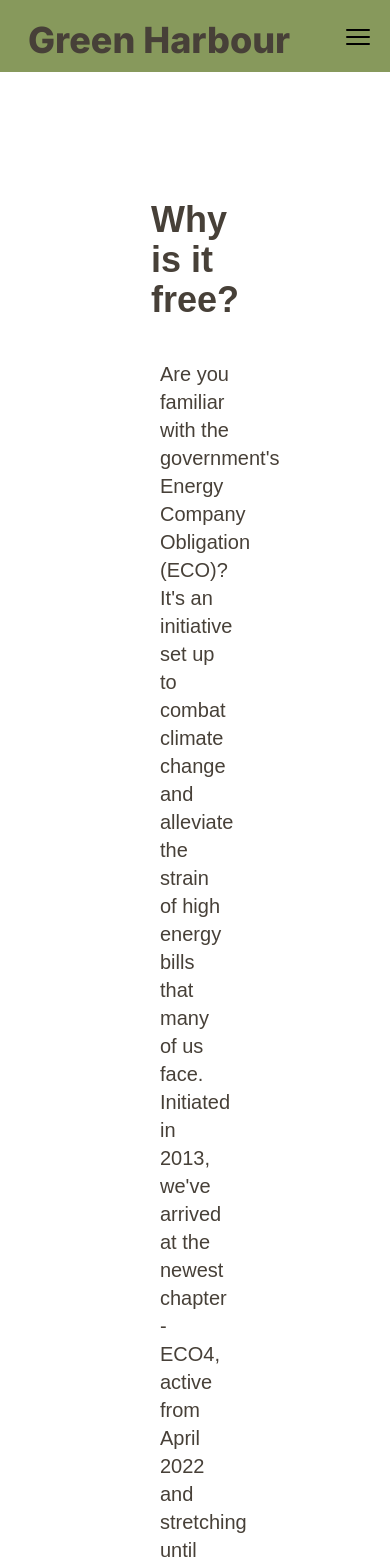
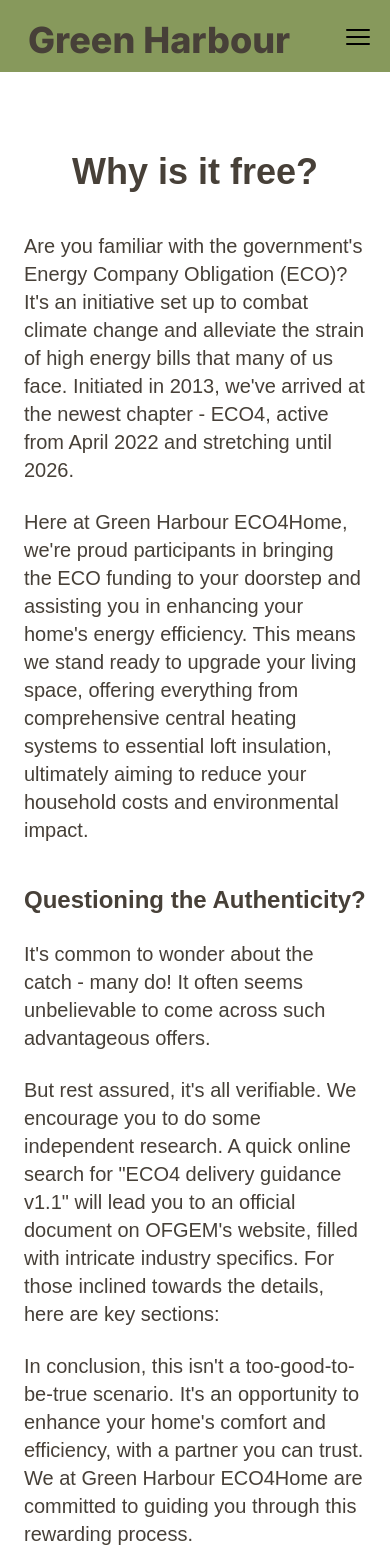
Before and after one commit to UzairChaudhary/Green-Harbour, a Next.js app: page /why-is-it-free in a window 390 px wide. Shown: the top 1568 px of the page. Built offline with nearby package versions, Linux system fonts and the light colour scheme.

Commit message:
responsive why is it free page

```diff
--- a/src/app/why-is-it-free/page.js
+++ b/src/app/why-is-it-free/page.js
@@ -2,14 +2,15 @@
 
 export default function page() {
   return (
-    <div className=' mx-40 font-proxima-nova text-mud_color mt-32'>
-        <h1 className='flex justify-center items-center text-4xl font-extrabold'>Why is it free?</h1>
-        <p className='text-xl mt-10'>Are you familiar with the government{`'`}s Energy Company Obligation (ECO)? It{`'`}s an initiative set up to combat climate change and alleviate the strain of high energy bills that many of us face. Initiated in 2013, we{`'`}ve arrived at the newest chapter - ECO4, active from April 2022 and stretching until 2026.</p>
-        <p className='text-xl mt-10'>Here at Green Harbour ECO4Home, we{`'`}re proud participants in bringing the ECO funding to your doorstep and assisting you in enhancing your home{`'`}s energy efficiency. This means we stand ready to upgrade your living space, offering everything from comprehensive central heating systems to essential loft insulation, ultimately aiming to reduce your household costs and environmental impact.</p>
-        <h1 className='text-xl font-bold mt-10'> Questioning the Authenticity?</h1>
-        <p className='text-xl mt-10'>It{`'`}s common to wonder about the catch - many do! It often seems unbelievable to come across such advantageous offers.</p>
-        <p className='text-xl mt-10'>But rest assured, it{`'`}s all verifiable. We encourage you to do some independent research. A quick online search for {`"`}ECO4 delivery guidance v1.1{`"`} will lead you to an official document on OFGEM{`'`}s website, filled with intricate industry specifics. For those inclined towards the details, here are key sections:</p>
-        <p className='text-xl mt-10 mb-20'>In conclusion, this isn{`'`}t a too-good-to-be-true scenario. It{`'`}s an opportunity to enhance your home{`'`}s comfort and efficiency, with a partner you can trust. We at Green Harbour ECO4Home are committed to guiding you through this rewarding process.</p>
-    </div>
+    <div className='mx-auto max-w-3xl px-6 font-proxima-nova text-mud_color mt-20'>
+    <h1 className='text-4xl font-extrabold text-center mb-10'>Why is it free?</h1>
+    <p className='text-xl mt-6'>Are you familiar with the government{`'`}s Energy Company Obligation (ECO)? It{`'`}s an initiative set up to combat climate change and alleviate the strain of high energy bills that many of us face. Initiated in 2013, we{`'`}ve arrived at the newest chapter - ECO4, active from April 2022 and stretching until 2026.</p>
+    <p className='text-xl mt-6'>Here at Green Harbour ECO4Home, we{`'`}re proud participants in bringing the ECO funding to your doorstep and assisting you in enhancing your home{`'`}s energy efficiency. This means we stand ready to upgrade your living space, offering everything from comprehensive central heating systems to essential loft insulation, ultimately aiming to reduce your household costs and environmental impact.</p>
+    <h2 className='text-2xl font-bold mt-10'>Questioning the Authenticity?</h2>
+    <p className='text-xl mt-6'>It{`'`}s common to wonder about the catch - many do! It often seems unbelievable to come across such advantageous offers.</p>
+    <p className='text-xl mt-6'>But rest assured, it{`'`}s all verifiable. We encourage you to do some independent research. A quick online search for {`"`}ECO4 delivery guidance v1.1{`"`} will lead you to an official document on OFGEM{`'`}s website, filled with intricate industry specifics. For those inclined towards the details, here are key sections:</p>
+    <p className='text-xl mt-6 mb-12'>In conclusion, this isn{`'`}t a too-good-to-be-true scenario. It{`'`}s an opportunity to enhance your home{`'`}s comfort and efficiency, with a partner you can trust. We at Green Harbour ECO4Home are committed to guiding you through this rewarding process.</p>
+</div>
+
   )
 }
```
